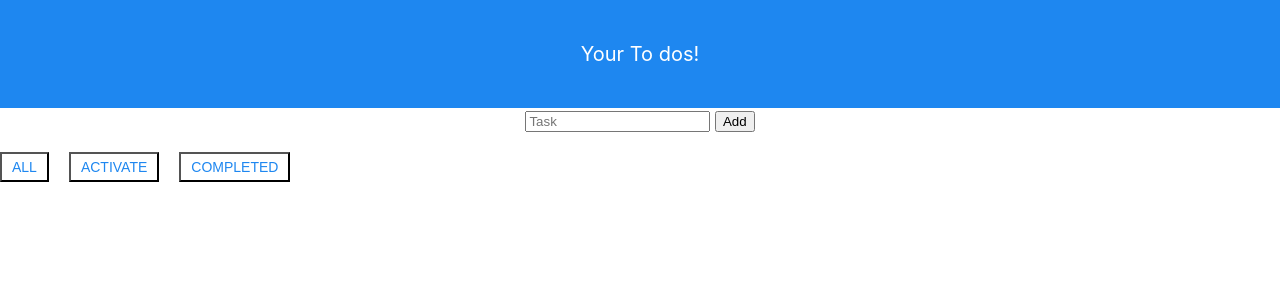
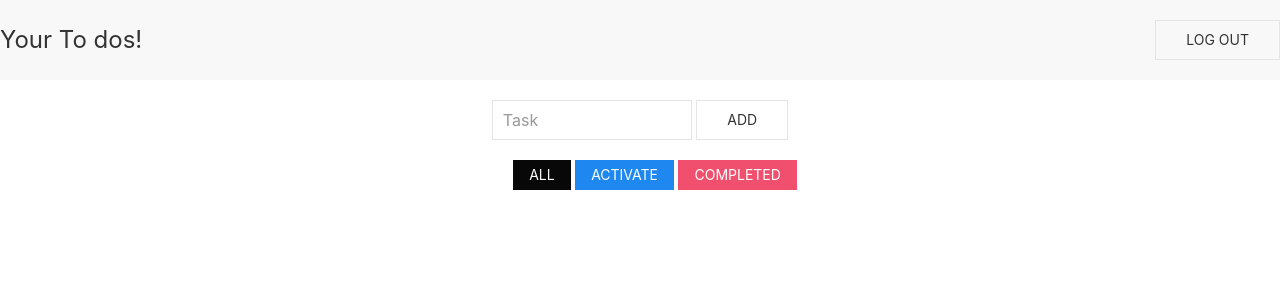
Before and after one commit to cs2b01-lab1-01-2020-2/To-dos-Manager-CSERN, a Flask app: a page that uses templates/todos.html in a window 1280 px wide. Shown: the top 300 px of the page. Run offline with Flask 2, Linux system fonts and the light colour scheme; some libraries are stand-ins or nearby versions.

Commit message:
great front

```diff
--- a/static/js/todos.js
+++ b/static/js/todos.js
@@ -2,7 +2,7 @@ const form = document.getElementById('ftodo');
 const errormsg = document.getElementById('error');
 const todosElement = document.getElementById('todosli');
 
-errormsg.style.display = 'none';
+//errormsg.style.display = 'none';
 
 let user_name = ''
 
@@ -100,7 +100,7 @@ function fillTodolist(divTask, todo){
   inputTodo.classList.add("uk-form-blank");
 
   let liTodo = document.createElement('li');
-  liTodo.dataset = todo['id'];
+  liTodo.dataset.todoid = todo['id'];
   let editButton = document.createElement('button');
   editButton.innerHTML = "Edit";
 
@@ -118,8 +118,8 @@ function fillTodolist(divTask, todo){
 }
 
 function removeTodo(divAlltasks,liTodo){
-  fetch()
   divAlltasks.removeChild(liTodo);
+  fetch
 }
 function editTodo(inputTodo){
   inputTodo.disabled = !inputTodo.disabled;
--- a/templates/todos.html
+++ b/templates/todos.html
@@ -23,26 +23,45 @@
   <body class="uk-height-1-1">
     <div class="uk-vertical-align uk-text-center uk-height-1-1">
       <div class="uk-vertical-align uk-text-center uk-height-1-1">
-        <div class="uk-background-primary uk-light uk-padding uk-panel">
-          <p class="uk-h4"><span>Your To dos!</span></p>
+        <div class="uk-navbar-container uk-margin" uk-navbar>
+          <div class="uk-navbar-left">
+
+            <a class="uk-navbar-item uk-logo">
+                  Your To dos!
+            </a>
+          </div>
+
+          <div class="uk-navbar-right">
+            <button class="uk-button uk-button-default">
+              Log Out
+            </button>
+          </div>
+
+
         </div>
 
         <form class="ftodo" id="ftodo">
-          <input type="text" id="description" data-id_user="{{data}}" name="description" placeholder="Task">
+          <input
+                class="uk-input uk-form-width-medium"
+                type="text"
+                id="description"
+                data-id_user="{{data}}"
+                name="description"
+                placeholder="Task">
           <!-- <input type="text" id="category" name="category" placeholder="Categoría"> -->
-					<!-- <input type="date" id="end_date" name="end_date"> -->
-          <input id ="add" type="submit" value="Add">
-				</form>
+          <!-- <input type="date" id="end_date" name="end_date"> -->
+          <input id ="add" type="submit" value="Add" class="uk-button uk-button-default">
+        </form>
 
-        <div class="error" id="error">That TODO already exists</div>
 
-        <ul class="uk-subnav uk-subnav-pill" uk-switcher>
-          <li><button id="all"><a href="#">All</a></button></li>
-          <li><button id="incomplete"><a href="#">Activate</a></button></li>
-          <li><button id="complete"><a href="#">Completed</a></button></li>
-        </ul>
+          <ul uk-switcher="animation: uk-animation-fade; toggle: > *">
+              <button class="uk-button uk-button-secondary uk-button-small" id="all">All</button>
+              <button class="uk-button uk-button-primary uk-button-small" id="incomplete">Activate</button>
+              <button class="uk-button uk-button-danger uk-button-small" id="complete">Completed</button>
+          </ul>
 
-        <ul class="uk-switcher uk-margin header">
+
+        <ul class="uk-switcher uk-margin">
           <div id="alltasks">
             <li></li>
           </div>
```
